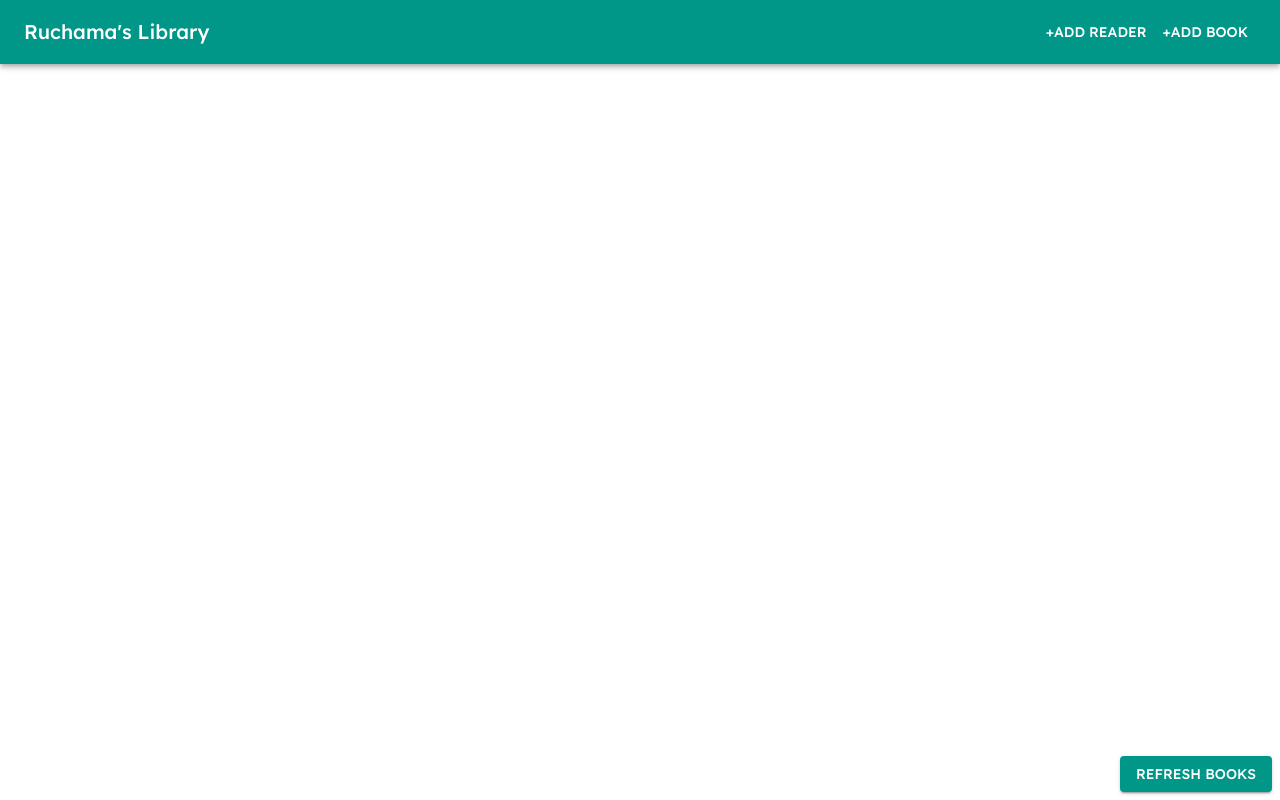
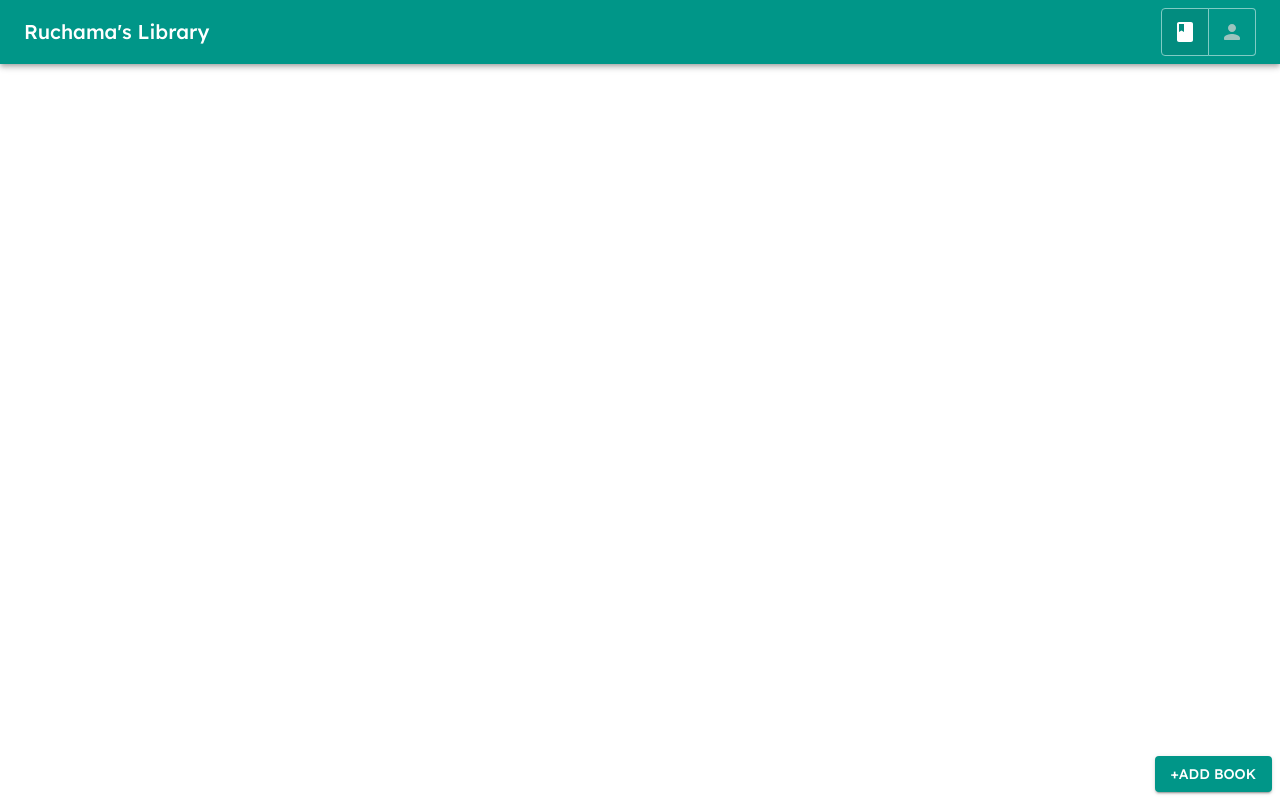
Before and after one commit to NoVariety/RuchamaLibrary, a React (Create React App) app in the folder ruchamas-library/frontend/: page / in a window 1280 px wide. Built offline with nearby package versions, Linux system fonts and the light colour scheme; no server answers; a web font is replaced by a local one.

Commit message:
add different views button in nav

```diff
--- a/ruchamas-library/frontend/package.json
+++ b/ruchamas-library/frontend/package.json
@@ -5,7 +5,8 @@
   "dependencies": {
     "@emotion/react": "^11.11.3",
     "@emotion/styled": "^11.11.0",
-    "@mui/material": "^5.15.2",
+    "@mui/icons-material": "^5.15.3",
+    "@mui/material": "^5.15.3",
     "@testing-library/jest-dom": "^5.17.0",
     "@testing-library/react": "^13.4.0",
     "@testing-library/user-event": "^13.5.0",
--- a/ruchamas-library/frontend/src/App.tsx
+++ b/ruchamas-library/frontend/src/App.tsx
@@ -19,7 +19,7 @@ import AddBook from "./components/bookComponents/addBook/addBook"
 import ShowBooks from "./components/bookComponents/showBooks/showBooks"
 import NavBar from "./components/navBar/navBar"
 
-import { LibBooks, LibReaders } from "./data.consts"
+import { LibBooks, LibReaders, viewTypes } from "./data.consts"
 import { fetchAllBooks } from "./APIs/LibBooksAPI"
 import AddReader from "./components/readerComponents/addReader/addReader"
 import { fetchAllReaders } from "./APIs/LibReadersAPI"
@@ -43,6 +43,8 @@ function App() {
 
   const [books, setBooks] = useState<Array<LibBooks>>()
   const [readers, setReaders] = useState<Array<LibReaders>>()
+
+  const [views, setViews] = useState<viewTypes>(viewTypes.BOOKS)
 
   const [openAddBook, setOpenAddBook] = useState<boolean>(false)
   const [openAddReader, setOpenAddReader] = useState<boolean>(false)
@@ -72,34 +74,41 @@ function App() {
 
   return (
     <ThemeProvider theme={theme}>
-      <NavBar
-        openAddBook={openAddBook}
-        setOpenAddBook={setOpenAddBook}
-        openAddReader={openAddReader}
-        setOpenAddReader={setOpenAddReader}
-      />
+      <NavBar views={views} setViews={setViews} />
       <Container sx={appContainerSx}>
+        {views === viewTypes.BOOKS && (
+          <Container sx={propertyContainerSx}>
+            {openAddBook && (
+              <AddBook refreshBooksToDisplay={refreshBooksToDisplay} />
+            )}
+            {books && <ShowBooks books={books} />}
+            <Button
+              color="primary"
+              variant="contained"
+              onClick={() => setOpenAddBook((prev) => !prev)}
+              sx={refreshButtonSx}
+            >
+              {`${openAddBook ? "-" : "+"}Add Book`}
+            </Button>
+          </Container>
+        )}
+
+        {views === viewTypes.READERS && (
           <Container sx={propertyContainerSx}>
             {openAddReader && (
               <AddReader refreshReadersToDisplay={refreshReadersToDisplay} />
             )}
-          {openAddBook && (
-            <AddBook refreshBooksToDisplay={refreshBooksToDisplay} />
-          )}
-        </Container>
-        <Container sx={propertyContainerSx}>
-          {books && <ShowBooks books={books} />}
-        </Container>
-        <Container sx={propertyContainerSx}>
             {readers && <ShowReaders readers={readers} />}
-        </Container>
             <Button
+              color="primary"
               variant="contained"
-          onClick={refreshBooksToDisplay}
+              onClick={() => setOpenAddReader((prev) => !prev)}
               sx={refreshButtonSx}
             >
-          Refresh Books
+              {`${openAddReader ? "-" : "+"}Add Reader`}
             </Button>
+          </Container>
+        )}
       </Container>
     </ThemeProvider>
   )
--- a/ruchamas-library/frontend/src/AppStyle.ts
+++ b/ruchamas-library/frontend/src/AppStyle.ts
@@ -7,6 +7,7 @@ const getDesignTokens = (mode: PaletteMode) => ({
     ...(mode === "light"
       ? {
           primary: teal,
+          secondary: grey,
           divider: teal[200],
           background: {
             default: "white",
--- a/ruchamas-library/frontend/src/components/navBar/navBar.tsx
+++ b/ruchamas-library/frontend/src/components/navBar/navBar.tsx
@@ -2,20 +2,15 @@ import { Dispatch, SetStateAction } from "react"
 
 import { AppBar, Box, Button, Toolbar, Typography } from "@mui/material"
 import { navFlexGrow } from "./navBarStyle"
+import NavViews from "./navViews/navViews"
+import { viewTypes } from "../../data.consts"
 
 type Props = {
-  openAddBook: boolean
-  setOpenAddBook: Dispatch<SetStateAction<boolean>>
-  openAddReader: boolean
-  setOpenAddReader: Dispatch<SetStateAction<boolean>>
+  views: viewTypes
+  setViews: React.Dispatch<React.SetStateAction<viewTypes>>
 }
 
-export default function NavBar({
-  openAddBook,
-  setOpenAddBook,
-  openAddReader,
-  setOpenAddReader,
-}: Props) {
+export default function NavBar({ views, setViews }: Props) {
   return (
     <Box sx={navFlexGrow}>
       <AppBar position="static">
@@ -23,18 +18,7 @@ export default function NavBar({
           <Typography variant="h6" component="div" sx={navFlexGrow}>
             Ruchama's Library
           </Typography>
-          <Button
-            color="inherit"
-            onClick={() => setOpenAddReader((prev) => !prev)}
-          >
-            {`${openAddReader ? "-" : "+"}Add Reader`}
-          </Button>
-          <Button
-            color="inherit"
-            onClick={() => setOpenAddBook((prev) => !prev)}
-          >
-            {`${openAddBook ? "-" : "+"}Add Book`}
-          </Button>
+          <NavViews views={views} setViews={setViews} />
         </Toolbar>
       </AppBar>
     </Box>
--- /dev/null
+++ b/ruchamas-library/frontend/src/components/navBar/navViews/navViews.tsx
@@ -0,0 +1,35 @@
+import * as React from "react"
+
+import ToggleButton from "@mui/material/ToggleButton"
+import ToggleButtonGroup from "@mui/material/ToggleButtonGroup"
+import PersonRoundedIcon from "@mui/icons-material/PersonRounded"
+import BookRoundedIcon from "@mui/icons-material/BookRounded"
+import { viewTypes } from "../../../data.consts"
+import { toggleButtonSx } from "./navViewsStyle"
+
+type Props = {
+  views: viewTypes
+  setViews: React.Dispatch<React.SetStateAction<viewTypes>>
+}
+
+export default function NavViews({ views, setViews }: Props) {
+  const handleChange = (
+    event: React.MouseEvent<HTMLElement>,
+    newView: viewTypes | null
+  ) => {
+    if (newView !== null) {
+      setViews(newView)
+    }
+  }
+
+  return (
+    <ToggleButtonGroup exclusive value={views} onChange={handleChange}>
+      <ToggleButton value={viewTypes.BOOKS} sx={toggleButtonSx}>
+        <BookRoundedIcon />
+      </ToggleButton>
+      <ToggleButton value={viewTypes.READERS} sx={toggleButtonSx}>
+        <PersonRoundedIcon />
+      </ToggleButton>
+    </ToggleButtonGroup>
+  )
+}
--- /dev/null
+++ b/ruchamas-library/frontend/src/components/navBar/navViews/navViewsStyle.ts
@@ -0,0 +1,10 @@
+import { SxProps } from "@mui/material"
+
+const toggleButtonSx: SxProps = {
+  color: "#9BC4BE",
+  "&.Mui-selected": {
+    color: "white",
+  },
+}
+
+export { toggleButtonSx }
--- a/ruchamas-library/frontend/src/components/readerComponents/readerPreview/readerPreviewStyle.ts
+++ b/ruchamas-library/frontend/src/components/readerComponents/readerPreview/readerPreviewStyle.ts
@@ -2,7 +2,7 @@ import { SxProps } from "@mui/material"
 
 const readerContainerSx: SxProps = {
   backgroundColor: "background.default",
-  width: "65rem",
+  width: "62rem",
 }
 
 const readerInfoTextSx: SxProps = {
--- a/ruchamas-library/frontend/src/components/readerComponents/showReaders/showReaders.tsx
+++ b/ruchamas-library/frontend/src/components/readerComponents/showReaders/showReaders.tsx
@@ -14,10 +14,10 @@ export default function ShowReaders({ readers }: Props) {
     <Container>
       <ReaderPreview
         reader={{
-          id: "ID",
+          id: "ID Number",
           firstName: "First Name",
           lastName: "Last Name",
-          email: "Email",
+          email: "Email Address",
           phoneNumber: "Phone Number",
           joinDate: "Join Date",
         }}
--- a/ruchamas-library/frontend/src/data.consts.ts
+++ b/ruchamas-library/frontend/src/data.consts.ts
@@ -1,3 +1,8 @@
+enum viewTypes {
+  BOOKS = "books",
+  READERS = "readers",
+}
+
 enum coverTypes {
   HARDCOVER = "Hardcover",
   PAPERBACK = "Paperback",
@@ -96,6 +101,7 @@ const ID_LENGTH: number = 9
 const PHONE_NUMBER_LENGTH: number = 10
 
 export {
+  viewTypes,
   coverTypes,
   type DropdownOptionsType,
   type BookInformation,
```
Also changed, not shown: 1 other file (tests, documents, lock files or other folders). Lines whose indentation alone changed are shown as unchanged.
